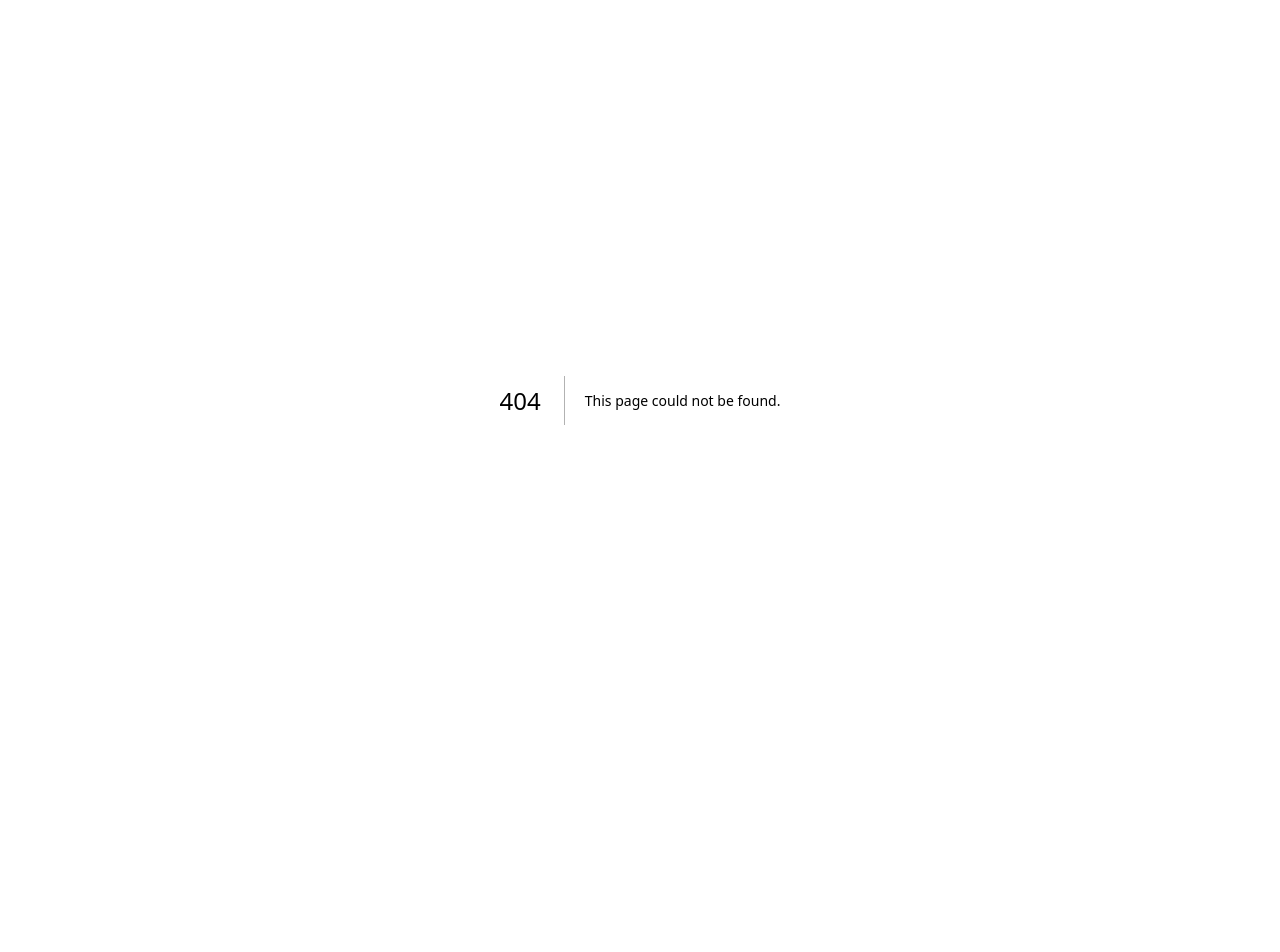
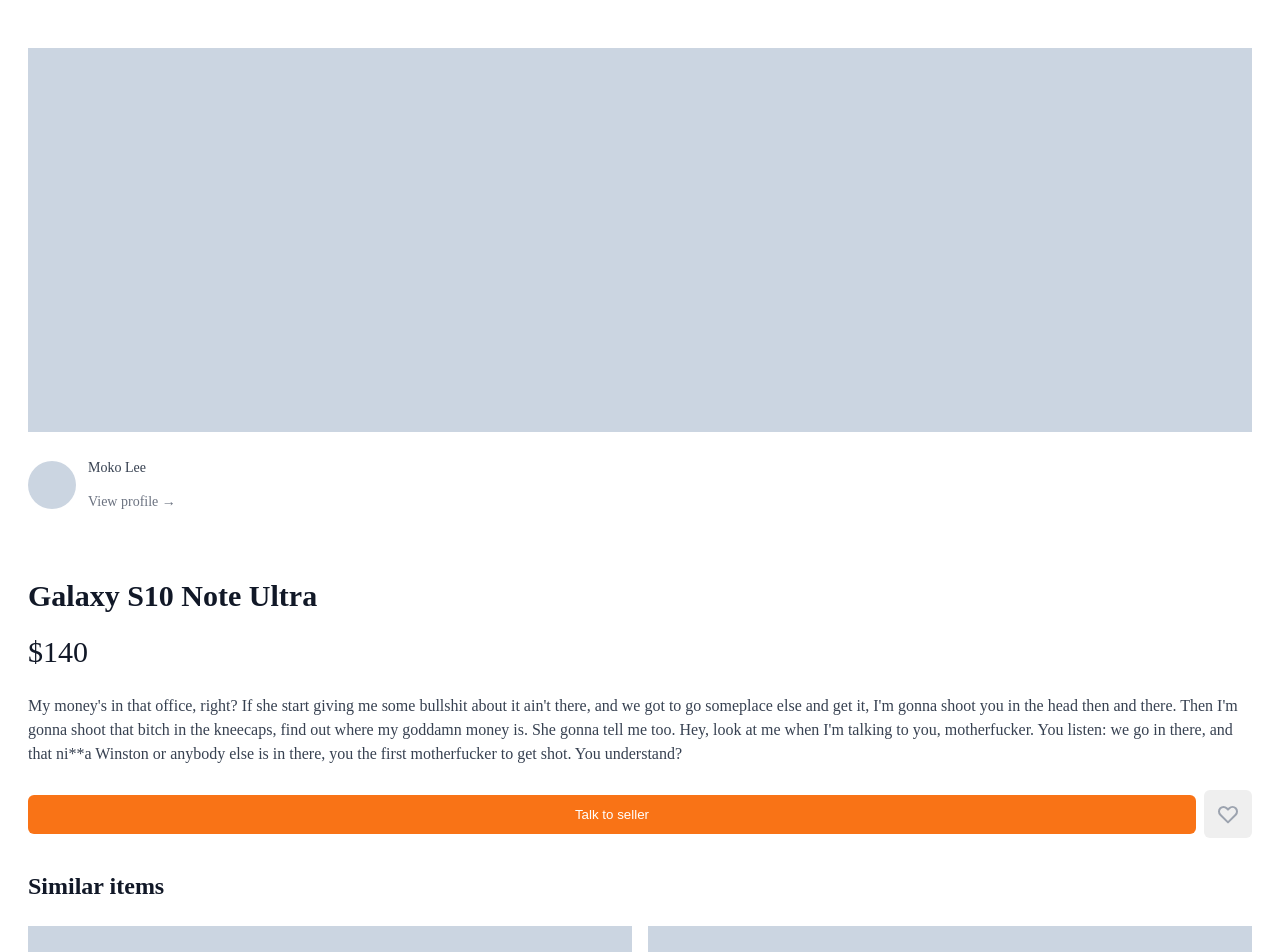
Before and after one commit to moko0428/carrot-market, a Next.js app: page /items/1 in a window 1280 px wide. Before the commit this address had no page. Shown: the top 952 px of the page. Before the commit the page ends 800 px from the top, so only its background shows below. Built offline with nearby package versions, Linux system fonts and the light colour scheme.

Commit message:
Item detail page clear

```diff
--- /dev/null
+++ b/pages/items/[id].tsx
@@ -0,0 +1,72 @@
+import type { NextPage } from "next";
+
+const ItemDetail: NextPage = () => {
+  return (
+    <div className="px-5 py-10">
+      <div className="mb-8">
+        <div className="h-96 bg-slate-300" />
+        <div className="flex cursor-pointer py-3  border-t border-b items-center space-x-3">
+          <div className="w-12 h-12 rounded-full bg-slate-300" />
+          <div>
+            <p className="text-sm font-medium text-gray-700">Moko Lee</p>
+            <p className="text-sm font-medium text-gray-500">
+              View profile &rarr;
+            </p>
+          </div>
+        </div>
+        <div className="mt-10">
+          <h1 className="text-3xl font-bold text-gray-900">
+            Galaxy S10 Note Ultra
+          </h1>
+          <span className="text-3xl mt-3 text-gray-900">$140</span>
+          <p className="text-base my-6 text-gray-700">
+            My money&apos;s in that office, right? If she start giving me some
+            bullshit about it ain&apos;t there, and we got to go someplace else
+            and get it, I&apos;m gonna shoot you in the head then and there.
+            Then I&apos;m gonna shoot that bitch in the kneecaps, find out where
+            my goddamn money is. She gonna tell me too. Hey, look at me when
+            I&apos;m talking to you, motherfucker. You listen: we go in there,
+            and that ni**a Winston or anybody else is in there, you the first
+            motherfucker to get shot. You understand?
+          </p>
+          <div className="flex items-center justify-between space-x-2">
+            <button className="hover:bg-orange-600 flex-1 bg-orange-500 text-white py-3 rounded-md focus:outline-none focus:ring-2 focus:ring-offset-2 font-md focus:ring-orange-500 border-none">
+              Talk to seller
+            </button>
+            <button className="p-3 border-none rounded-md flex items-center justify-center text-gray-400 hover:bg-gray-100 hover:text-gray-500">
+              <svg
+                className="h-6 w-6"
+                xmlns="http://www.w3.org/2000/svg"
+                fill="none"
+                viewBox="0 0 24 24"
+                stroke="currentColor"
+                aria-hidden="true"
+              >
+                <path
+                  strokeLinecap="round"
+                  strokeLinejoin="round"
+                  strokeWidth="2"
+                  d="M4.318 6.318a4.5 4.5 0 000 6.364L12 20.364l7.682-7.682a4.5 4.5 0 00-6.364-6.364L12 7.636l-1.318-1.318a4.5 4.5 0 00-6.364 0z"
+                />
+              </svg>
+            </button>
+          </div>
+        </div>
+      </div>
+      <div>
+        <h2 className="text-2xl font-bold text-gray-900">Similar items</h2>
+        <div className="mt-6 grid grid-cols-2 gap-4">
+          {[1, 2, 3, 4, 5, 6].map((_, i) => (
+            <div key={i}>
+              <div className="h-56 w-full mb-4 bg-slate-300" />
+              <h3 className="text-gray-700 mb-1">Galaxy S10 Note Ultra</h3>
+              <p className="text-sm font-medium text-gray-900">$6</p>
+            </div>
+          ))}
+        </div>
+      </div>
+    </div>
+  );
+};
+
+export default ItemDetail;
```
